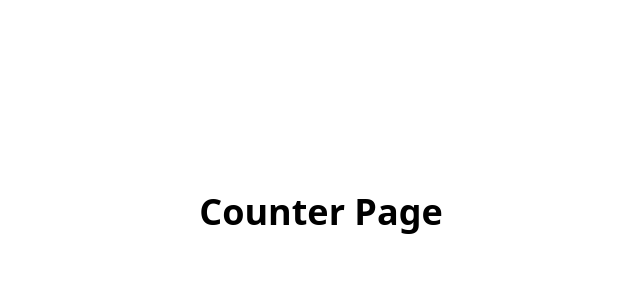
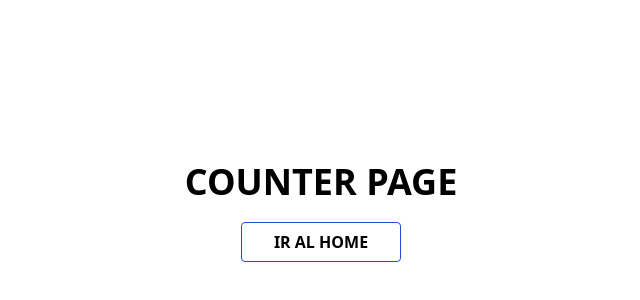
Before and after one commit to dmilanop/template-clean-architecture, a Next.js app: page /counter in a window 1280 px wide. Shown: the part 188-488 px from the top of the page, without its empty margins (319-959 px from the left). Built offline with nearby package versions, Linux system fonts and the light colour scheme.

Commit message:
:art: style: add home button

```diff
--- a/app/(views)/counter/page.tsx
+++ b/app/(views)/counter/page.tsx
@@ -1,7 +1,17 @@
+import Link from "next/link";
+
 export default function Counter () {
   return (
-    <div className='flex items-center justify-center h-svh'>
-      <h1 className='text-4xl font-bold' >Counter Page</h1>
+    <div className='flex flex-col items-center justify-center h-svh gap-y-5'>
+      <h1 className='text-4xl font-bold' >COUNTER PAGE</h1>
+
+      <Link href={'/'} >
+        <button
+          className='text-base font-semibold border rounded border-blue-700 w-40 h-10 hover:bg-blue-700 hover:text-white'
+        >
+          IR AL HOME
+        </button>
+      </Link>
     </div>
   )
 }
```
